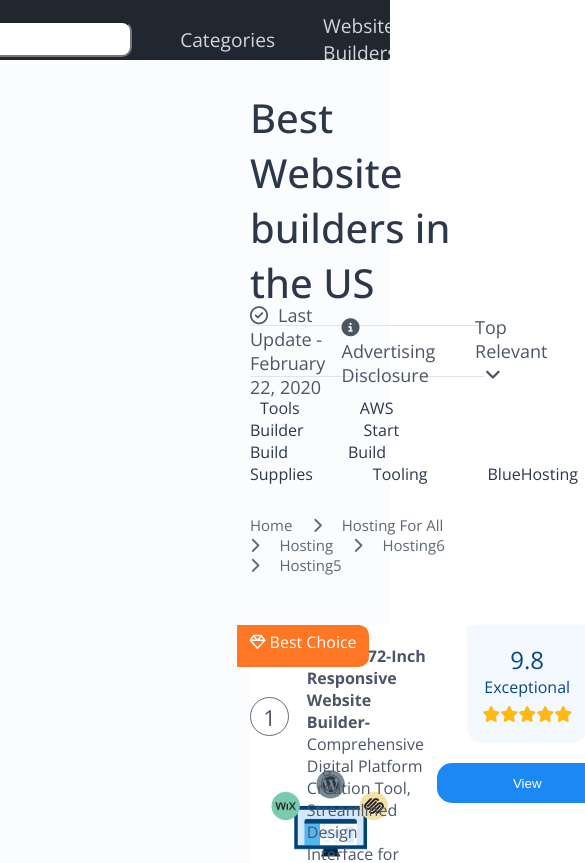
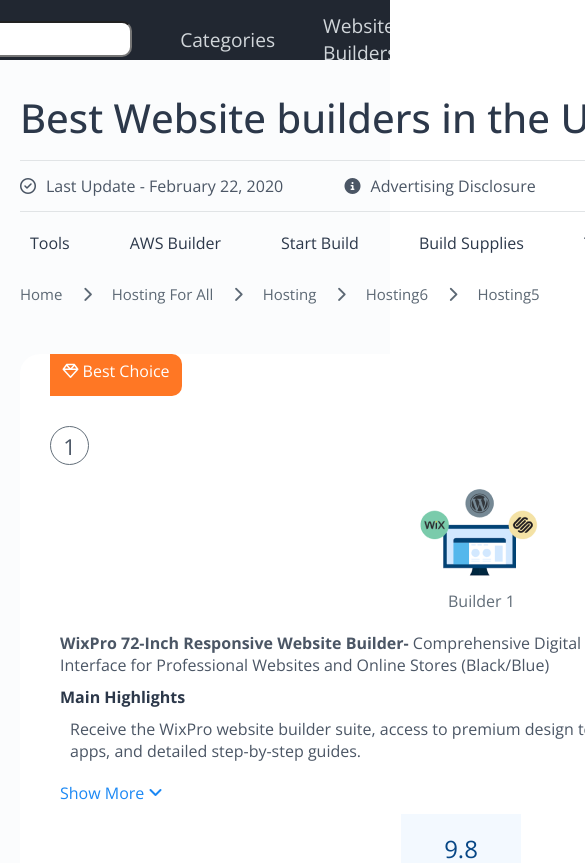
Before and after one commit to arshsaini1333/ReactJS-Development-Assesment, a React (Vite) app: page / in a window 390 px wide. Shown: the top 863 px of the page, 585 px wide, since content can reach past the window. Built offline with nearby package versions, Linux system fonts and the light colour scheme.

Commit message:
Responsiveness

```diff
--- a/src/Body.css
+++ b/src/Body.css
@@ -3,3 +3,10 @@
   margin-left: 250px;
   width: 60%;
 }
+
+@media only screen and (max-width: 1200px) {
+  .Body {
+    width: 150%;
+    margin: 0px 20px;
+  }
+}
--- a/src/Footer.css
+++ b/src/Footer.css
@@ -1,5 +1,6 @@
 .Footer {
-  height: 300px;
+  height: 350px;
+  /* width: 100%; */
   border: 2px solid black;
   display: flex;
   align-items: center;
@@ -10,19 +11,19 @@
 
 .Footer div {
   height: 200px;
-  width: 30%;
+  width: 100%;
 }
 
 .category p,
 h4 {
   margin-top: 15px;
-  margin-left: 180px;
+  margin-left: 10%;
 }
 
 .contact p,
 h4 {
   margin-top: 15px;
-  margin-left: 180px;
+  margin-left: 10%;
 }
 
 .us p {
@@ -35,3 +36,9 @@
   text-decoration: underline;
   cursor: pointer;
 }
+
+@media only screen and (max-width: 1200px) {
+  .Footer {
+    width: 144cqb;
+  }
+}
--- a/src/Product.css
+++ b/src/Product.css
@@ -1,6 +1,6 @@
 .Product {
   margin: 50px 0px;
-  height: 300px;
+  /* height: 300px; */
   width: 100%;
   display: flex;
   justify-content: center;
@@ -20,13 +20,9 @@
   padding-top: 20px;
 }
 
-.image img {
-  margin-top: 10px;
-  margin-left: 4%;
-}
-
 .image .builder {
-  margin-left: 30%;
+  /* margin-left: 30%; */
+  /* margin-left: 20%; */
   color: #626e79;
 }
 
@@ -97,7 +93,7 @@
 }
 
 .rating i {
-  margin-top: 8px;
+  margin-top: 0.5rem;
   color: #ffb80f;
 }
 
@@ -116,8 +112,8 @@
   border-bottom-right-radius: 10px;
   border-top-right-radius: 10px;
   text-align: center;
-  position: relative;
-  left: -13px;
+  /* position: relative;
+  left: -13px; */
 }
 
 .discount {
@@ -131,7 +127,7 @@
 
 .commentsList {
   background-color: #fff4ed;
-  padding: 10px;
+  padding: 1%;
   border-radius: 10px;
 }
 
@@ -143,3 +139,27 @@
   color: #1b88f4;
   background-color: #ffffff;
 }
+
+@media only screen and (max-width: 1200px) {
+  .Product {
+    display: block;
+    width: inherit;
+  }
+  .Product > div {
+    width: 100%;
+    padding-left: 30px;
+  }
+  .image img {
+    margin-left: 40%;
+  }
+  .image .builder {
+    position: relative;
+    left: -105px;
+  }
+  .rating {
+    margin: 10px 40%;
+  }
+  .ratings button {
+    margin: 10px 38%;
+  }
+}
--- a/src/RelatedProductTab.css
+++ b/src/RelatedProductTab.css
@@ -7,4 +7,11 @@
 .relatedHeading {
   font-size: 35px;
   color: #2c384a;
+  width: inherit;
 }
+
+@media only screen and (max-width: 1200px) {
+  .RelatedProductTab {
+    display: block;
+  }
+}
--- a/src/RelatedProducts.css
+++ b/src/RelatedProducts.css
@@ -75,3 +75,16 @@
 .RelatedProducts button:hover {
   box-shadow: 2px 2px 5px #1b88f4;
 }
+
+@media only screen and (max-width: 1200px) {
+  .RelatedProducts {
+    width: 100vh;
+    margin: 20px 20%;
+    display: grid;
+    justify-content: center;
+    align-items: center;
+  }
+  .RelatedProduct > div {
+    width: inherit;
+  }
+}
--- a/src/UpperSection.css
+++ b/src/UpperSection.css
@@ -61,3 +61,19 @@
 .Path i {
   margin-right: 20px;
 }
+
+@media (max-width: 1200px) {
+  .updateBar {
+    font-size: 16px;
+  }
+  .left {
+    margin-right: 10px;
+  }
+  .right {
+    margin-left: 10px;
+  }
+  .UpperSection {
+    width: inherit;
+    /* width: 100vb; */
+  }
+}
```
